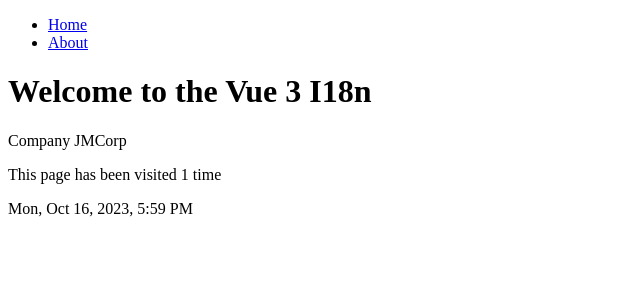
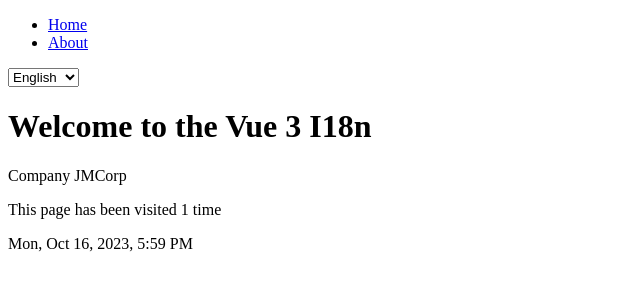
Before and after one commit to Jasurbekjs/vue-i18n, a Vue app: page / in a window 1280 px wide. Shown: the top 300 px of the page, without its empty margins (0-640 px from the left). Built offline with nearby package versions, Linux system fonts and the light colour scheme.

Commit message:
switchLocale

```diff
--- /dev/null
+++ b/src/components/LanguageSwitcher.vue
@@ -0,0 +1,42 @@
+<template>
+    <div>
+        <select @change="switchLanguage">
+            <option
+                v-for="sLocale in supportedLocales"
+                :key="`locale-${sLocale}`"
+                :value="sLocale"
+                :selected="locale === sLocale"
+            >
+                {{$t(`locale.${sLocale}`)}}
+            </option>
+        </select>
+    </div>
+</template>
+
+<script lang="ts">
+import { defineComponent } from 'vue'
+import { useI18n } from 'vue-i18n'
+import Translations from '@/i18n/translations'
+
+export default defineComponent({
+    setup () {
+        const { t, locale } = useI18n()
+
+        const supportedLocales = Translations.supportedLocales
+
+        const switchLanguage = async (event: Event) => {
+            const newValue = event.target.value
+            await Translations.switchLocale(newValue)
+        }
+
+        return {
+            t, locale, supportedLocales,
+            switchLanguage
+        }
+    }
+})
+</script>
+
+<style scoped>
+
+</style>
--- a/src/components/Navbar.vue
+++ b/src/components/Navbar.vue
@@ -12,11 +12,22 @@
                 </RouterLink>
             </li>
         </ul>
+        <LanguageSwitcher />
     </nav>
 </template>
 
-<script setup lang="ts">
+<script lang="ts">
+import { defineComponent } from 'vue'
+import LanguageSwitcher from '@/components/LanguageSwitcher.vue'
 
+export default defineComponent({
+    setup () {
+
+    },
+    components: {
+        LanguageSwitcher
+    }
+})
 </script>
 
 <style scoped>
--- a/src/i18n/locales/en.json
+++ b/src/i18n/locales/en.json
@@ -1,4 +1,8 @@
 {
+    "locale": {
+        "en": "English",
+        "ru": "Russian"
+    },
     "nav": {
         "home": "Home",
         "about": "About"
--- a/src/i18n/locales/ru.json
+++ b/src/i18n/locales/ru.json
@@ -1,4 +1,8 @@
 {
+    "locale": {
+        "en": "Английский",
+        "ru": "Русский"
+    },
     "nav": {
         "home": "Главная",
         "about": "О нас"
--- /dev/null
+++ b/src/i18n/translations.ts
@@ -0,0 +1,19 @@
+import i18n from "@/i18n"
+
+const Translations = {
+    get supportedLocales (): string[] {
+        return (import.meta.env.VITE_SUPPORTED_LOCALES as string).split(",")
+    },
+
+    set currentLocale (newLocale: string) {
+        i18n.global.locale.value = newLocale
+    },
+
+    async switchLocale (newLocale: string) {
+        Translations.currentLocale = newLocale;
+        document.querySelector("html")?.setAttribute("lang", newLocale);
+    }
+
+}
+
+export default Translations
```
Also changed, not shown: 1 other file (tests, documents, lock files or other folders).
